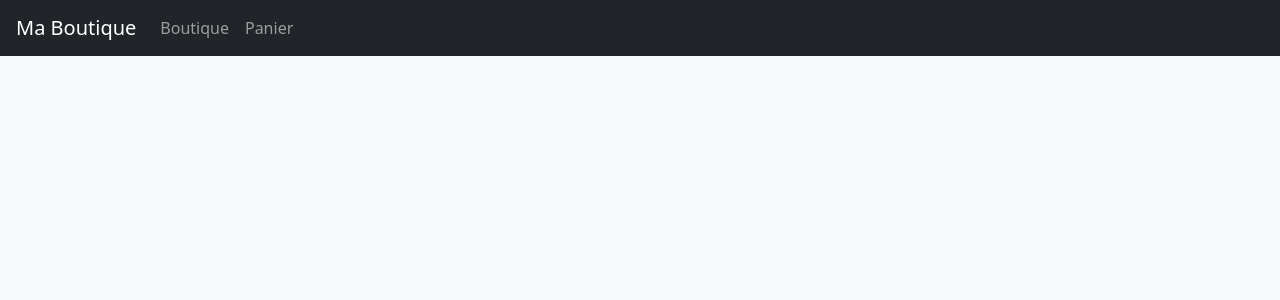
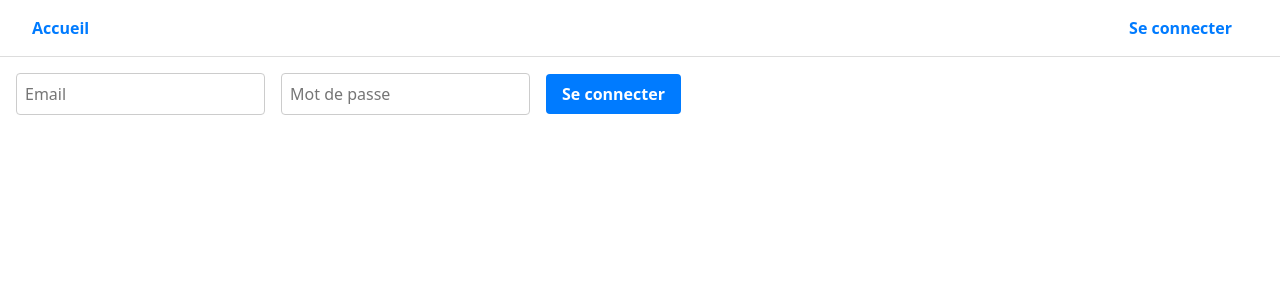
Before and after one commit to aluxey/E-Commerce, a React (Vite) app in the folder client/: page /login in a window 1280 px wide. Shown: the top 300 px of the page. Built offline with nearby package versions, Linux system fonts and the light colour scheme.

Commit message:
Feat(auth): Ajoute formulaire et protection des routes

```diff
--- a/client/src/App.jsx
+++ b/client/src/App.jsx
@@ -5,19 +5,27 @@ import Product from './pages/Product';
 import Cart from './pages/Cart';
 import Navbar from './components/Navbar';
 import ToastNotif from './components/ToastNotif';
+import { AuthProvider } from './context/AuthContext';
+import PrivateRoute from './components/PrivateRoute';
+import Login from './pages/Login';
+import Register from './pages/Register';
 
 function App() {
   return (
-    <BrowserRouter>
+    <AuthProvider>
+      <BrowserRouter>
       <Navbar />
       <Routes>
         <Route path="/" element={<Home />} />
+        <Route path="/register" element={<Register />} />
+        <Route path="/login" element={<Login />} />
         <Route path="/shop" element={<Shop />} />
-        <Route path="/product/:id" element={<Product />} />
-        <Route path="/cart" element={<Cart />} />
+        <Route path="/product/:id" element={<PrivateRoute><Product /></PrivateRoute>}  />
+        <Route path="/cart" element={<PrivateRoute><Cart /></PrivateRoute>} />
       </Routes>
       <ToastNotif />
     </BrowserRouter>
+    </AuthProvider>
   );
 }
 
--- a/client/src/components/Navbar.jsx
+++ b/client/src/components/Navbar.jsx
@@ -1,19 +1,24 @@
+// components/Navbar.jsx
+import { useContext } from 'react';
 import { Link } from 'react-router-dom';
+import { AuthContext } from '../context/AuthContext';
 
-export default function Navbar() {
+function Navbar() {
+  const { user, logout } = useContext(AuthContext);
+
   return (
-    <nav className="navbar navbar-expand-lg navbar-dark bg-dark px-3">
-      <Link className="navbar-brand" to="/">Ma Boutique</Link>
-      <div className="collapse navbar-collapse">
-        <ul className="navbar-nav me-auto">
-          <li className="nav-item">
-            <Link className="nav-link" to="/shop">Boutique</Link>
-          </li>
-          <li className="nav-item">
-            <Link className="nav-link" to="/cart">Panier</Link>
-          </li>
-        </ul>
-      </div>
+    <nav className="navbar">
+      <Link to="/">Accueil</Link>
+      {user ? (
+        <>
+          <span>Bonjour {user.firstname}</span>
+          <button onClick={logout}>Déconnexion</button>
+        </>
+      ) : (
+        <Link to="/login">Se connecter</Link>
+      )}
     </nav>
   );
 }
+
+export default Navbar;
--- /dev/null
+++ b/client/src/components/PrivateRoute.jsx
@@ -0,0 +1,10 @@
+import { useContext } from 'react';
+import { Navigate } from 'react-router-dom';
+import { AuthContext } from '../context/AuthContext';
+
+const PrivateRoute = ({ children }) => {
+  const { user } = useContext(AuthContext);
+  return user ? children : <Navigate to="/login" />;
+};
+
+export default PrivateRoute;
--- /dev/null
+++ b/client/src/context/AuthContext.jsx
@@ -0,0 +1,27 @@
+import { createContext, useEffect, useState } from 'react';
+
+export const AuthContext = createContext();
+
+export const AuthProvider = ({ children }) => {
+  const [user, setUser] = useState(() =>
+    JSON.parse(localStorage.getItem('user')) || null
+  );
+
+  const login = (userData, token) => {
+    localStorage.setItem('user', JSON.stringify(userData));
+    localStorage.setItem('token', token);
+    setUser(userData);
+  };
+
+  const logout = () => {
+    localStorage.removeItem('user');
+    localStorage.removeItem('token');
+    setUser(null);
+  };
+
+  return (
+    <AuthContext.Provider value={{ user, login, logout }}>
+      {children}
+    </AuthContext.Provider>
+  );
+};
--- a/client/src/index.css
+++ b/client/src/index.css
@@ -1,7 +1,48 @@
-body {
-  background-color: #f8f9fa;
+/* App.css ou Login.css */
+.login-form {
+  display: flex;
+  gap: 1rem;
+  padding: 1rem;
+  align-items: center;
 }
 
-h1 {
-  color: #333;
+.login-form input {
+  padding: 0.5rem;
+  border: 1px solid #ccc;
+  border-radius: 4px;
 }
+
+.login-form button {
+  padding: 0.5rem 1rem;
+  background-color: #007bff;
+  border: none;
+  color: white;
+  font-weight: bold;
+  border-radius: 4px;
+  cursor: pointer;
+}
+
+.login-form button:hover {
+  background-color: #0056b3;
+}
+
+
+.navbar {
+  display: flex;
+  justify-content: space-between;
+  align-items: center;
+  background-color: #ffffff;
+  padding: 1rem 2rem;
+  border-bottom: 1px solid #ddd;
+}
+
+.navbar a {
+  text-decoration: none;
+  color: #007bff;
+  margin-right: 1rem;
+  font-weight: bold;
+}
+
+.navbar a:hover {
+  text-decoration: underline;
+}
--- /dev/null
+++ b/client/src/pages/Login.jsx
@@ -0,0 +1,47 @@
+import { useState } from "react";
+import { useNavigate } from "react-router-dom";
+
+function Login() {
+  const [email, setEmail] = useState("");
+  const [password, setPassword] = useState("");
+  const navigate = useNavigate();
+
+  const handleLogin = async (e) => {
+    e.preventDefault();
+    const res = await fetch("/api/login", {
+      method: "POST",
+      headers: { "Content-Type": "application/json" },
+      body: JSON.stringify({ email, password }),
+    });
+    const data = await res.json();
+    if (res.ok) {
+      localStorage.setItem("token", data.token);
+      localStorage.setItem("user", JSON.stringify(data.user));
+      navigate("/");
+    } else {
+      alert(data.message || "Erreur de connexion");
+    }
+  };
+
+  return (
+    <form onSubmit={handleLogin} className="login-form">
+      <input
+        type="email"
+        value={email}
+        onChange={(e) => setEmail(e.target.value)}
+        placeholder="Email"
+        required
+      />
+      <input
+        type="password"
+        value={password}
+        onChange={(e) => setPassword(e.target.value)}
+        placeholder="Mot de passe"
+        required
+      />
+      <button type="submit">Se connecter</button>
+    </form>
+  );
+}
+
+export default Login;
--- /dev/null
+++ b/client/src/pages/Register.jsx
@@ -0,0 +1,37 @@
+import { useState } from 'react';
+import { useNavigate } from 'react-router-dom';
+
+function Register() {
+  const [email, setEmail] = useState('');
+  const [firstname, setFirstname] = useState('');
+  const [password, setPassword] = useState('');
+  const navigate = useNavigate();
+
+  const handleRegister = async (e) => {
+    e.preventDefault();
+    const res = await fetch('/api/register', {
+      method: 'POST',
+      headers: { 'Content-Type': 'application/json' },
+      body: JSON.stringify({ email, firstname, password }),
+    });
+    const data = await res.json();
+    if (res.ok) {
+      localStorage.setItem('token', data.token);
+      localStorage.setItem('user', JSON.stringify(data.user));
+      navigate('/');
+    } else {
+      alert(data.message || "Erreur lors de l'inscription");
+    }
+  };
+
+  return (
+    <form onSubmit={handleRegister}>
+      <input type="text" value={firstname} onChange={e => setFirstname(e.target.value)} placeholder="Prénom" required />
+      <input type="email" value={email} onChange={e => setEmail(e.target.value)} placeholder="Email" required />
+      <input type="password" value={password} onChange={e => setPassword(e.target.value)} placeholder="Mot de passe" required />
+      <button type="submit">Créer un compte</button>
+    </form>
+  );
+}
+
+export default Register;
```
